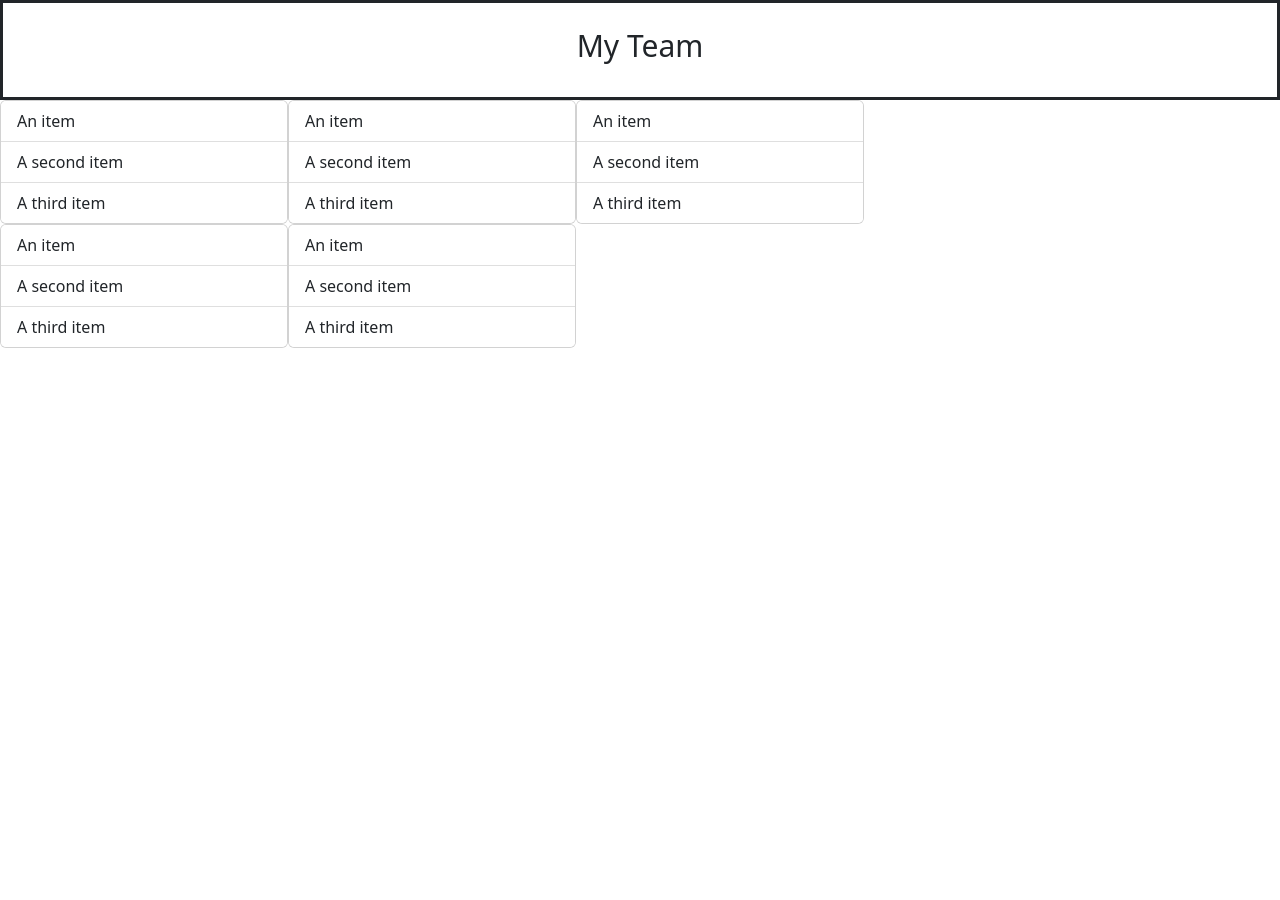
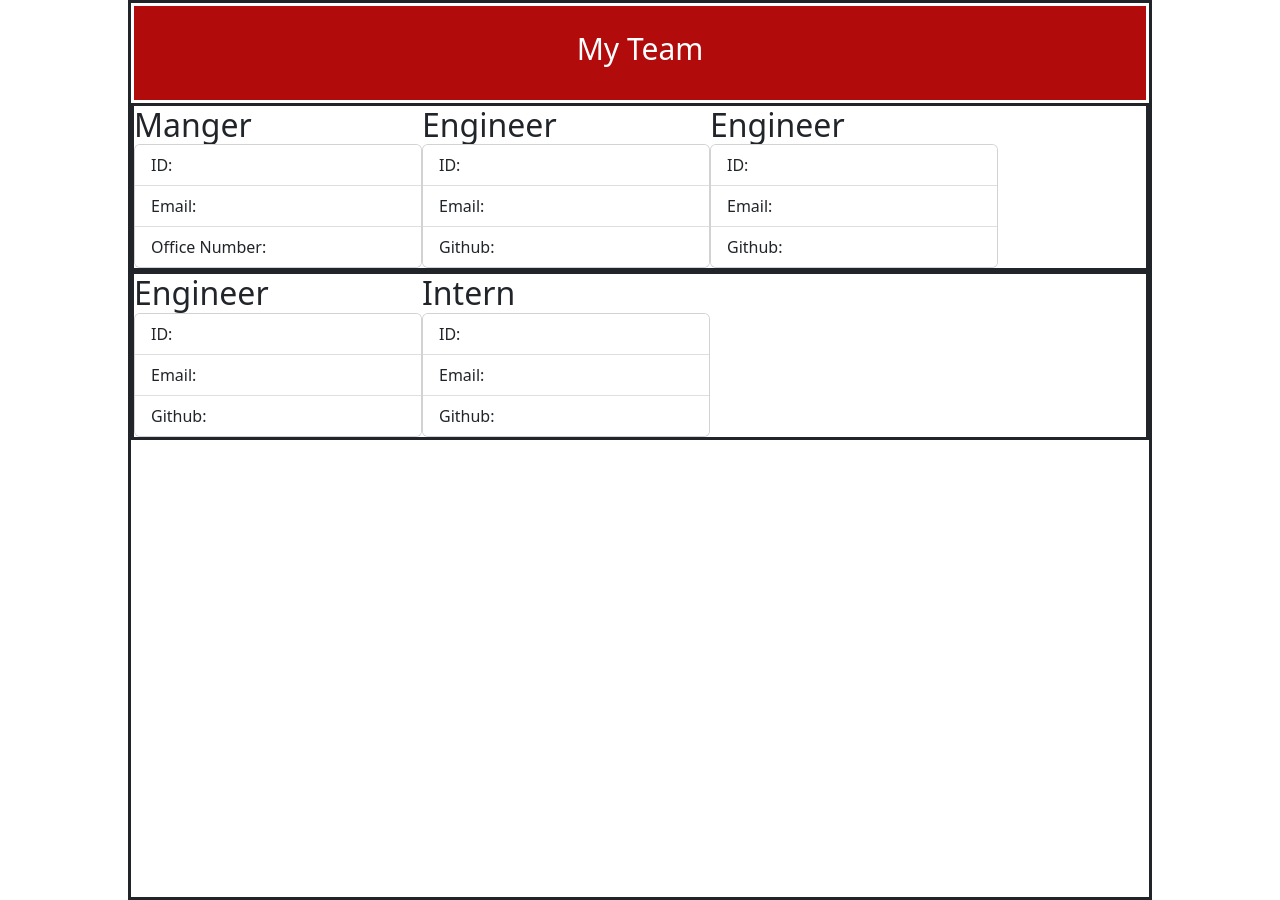
Before and after one commit to jonathonvanausdal9915/Team-Profile_Generator, a plain HTML site: page public/assets/index.html in a window 1280 px wide. Before the commit the page ends 800 px from the top, so only its background shows below. Drawn offline with nearby package versions, Linux system fonts and the light colour scheme.

Commit message:
Card layout for html page

```diff
--- a/public/assets/index.html
+++ b/public/assets/index.html
@@ -12,46 +12,68 @@
 </head>
 
 <body>
+    <div class="body">
         <header class="header">
             <div>My Team</div>
         </header>
+
         <div class="row-1">
+            <div class="card-1">
+                <h2 class="card-header">Manger</h2>
                 <div class="card" style="width: 18rem;">
                     <ul class="list-group list-group-flush">
-                <li class="list-group-item">An item</li>
-                <li class="list-group-item">A second item</li>
-                <li class="list-group-item">A third item</li>
-            </ul>
-        </div>
-        <div class="card" style="width: 18rem;">
-            <ul class="list-group list-group-flush">
-                <li class="list-group-item">An item</li>
-                <li class="list-group-item">A second item</li>
-                <li class="list-group-item">A third item</li>
-            </ul>
-        </div>
-        <div class="card" style="width: 18rem;">
-            <ul class="list-group list-group-flush">
-                <li class="list-group-item">An item</li>
-                <li class="list-group-item">A second item</li>
-                <li class="list-group-item">A third item</li>
+                        <li class="list-group-item">ID:</li>
+                        <li class="list-group-item">Email:</li>
+                        <li class="list-group-item">Office Number:</li>
                     </ul>
                 </div>
             </div>
-    <div class="row-2">
+
+            <div class="card-2">
+                <h2 class="card-header">Engineer</h2>
                 <div class="card" style="width: 18rem;">
                     <ul class="list-group list-group-flush">
-                <li class="list-group-item">An item</li>
-                <li class="list-group-item">A second item</li>
-                <li class="list-group-item">A third item</li>
+                        <li class="list-group-item">ID:</li>
+                        <li class="list-group-item">Email:</li>
+                        <li class="list-group-item">Github:</li>
                     </ul>
                 </div>
+            </div>
+
+
+            <div class="card-3">
+                <h2 class="card-header">Engineer</h2>
                 <div class="card" style="width: 18rem;">
                     <ul class="list-group list-group-flush">
-                <li class="list-group-item">An item</li>
-                <li class="list-group-item">A second item</li>
-                <li class="list-group-item">A third item</li>
+                        <li class="list-group-item">ID:</li>
+                        <li class="list-group-item">Email:</li>
+                        <li class="list-group-item">Github:</li>
                     </ul>
+                </div>
+            </div>
+        </div>
+
+        <div class="row-2">
+            <div class="card-4">
+                <h2 class="card-header">Engineer</h2>
+                <div class="card" style="width: 18rem;">
+                    <ul class="list-group list-group-flush">
+                        <li class="list-group-item">ID:</li>
+                        <li class="list-group-item">Email:</li>
+                        <li class="list-group-item">Github:</li>
+                    </ul>
+                </div>
+            </div>
+
+            <div class="card-5">
+                <h2 class="card-header">Intern</h2>
+                <div class="card" style="width: 18rem;">
+                    <ul class="list-group list-group-flush">
+                        <li class="list-group-item">ID:</li>
+                        <li class="list-group-item">Email:</li>
+                        <li class="list-group-item">Github:</li>
+                    </ul>
+                </div>
             </div>
         </div>
 </body>
--- a/public/assets/style.css
+++ b/public/assets/style.css
@@ -2,12 +2,15 @@
     display: flex;
     flex-direction: row;
     flex-wrap: wrap;
+    width: 100%;
+    border: solid;
 }
 
 .row-2 {
     display: flex;
     flex-direction: row;
     flex-wrap: wrap;
+    border: solid;
 }
 
 .header {
@@ -17,4 +20,13 @@
     height: 100px;
     width: 100%;
     border: solid;
+    background-color: rgb(178, 11, 11);
+    color: white;
 }
+
+.body {
+    margin: auto;
+    height: 900px;
+    width: 80%;
+    border: solid;
+}
```
Lines whose indentation alone changed are shown as unchanged.
